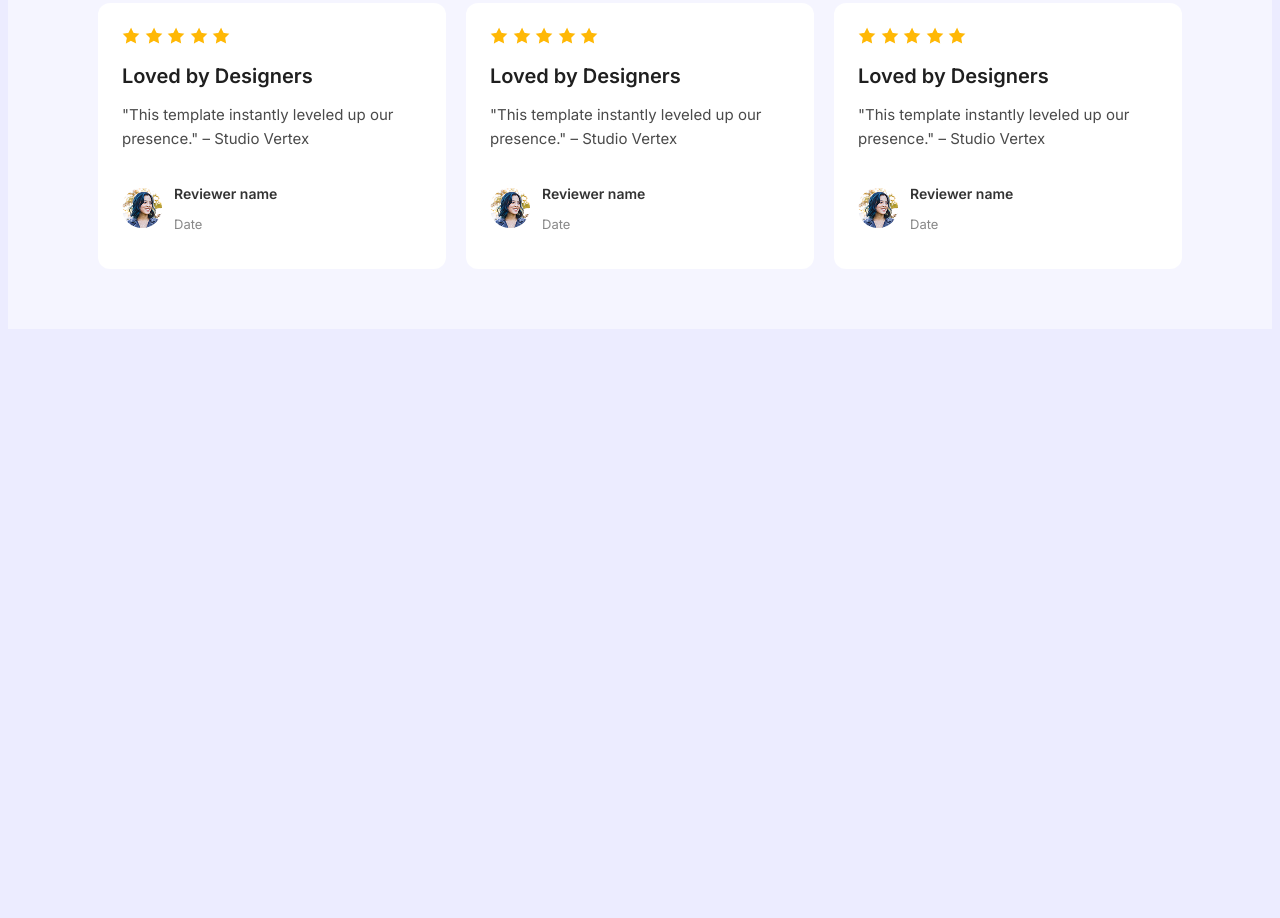
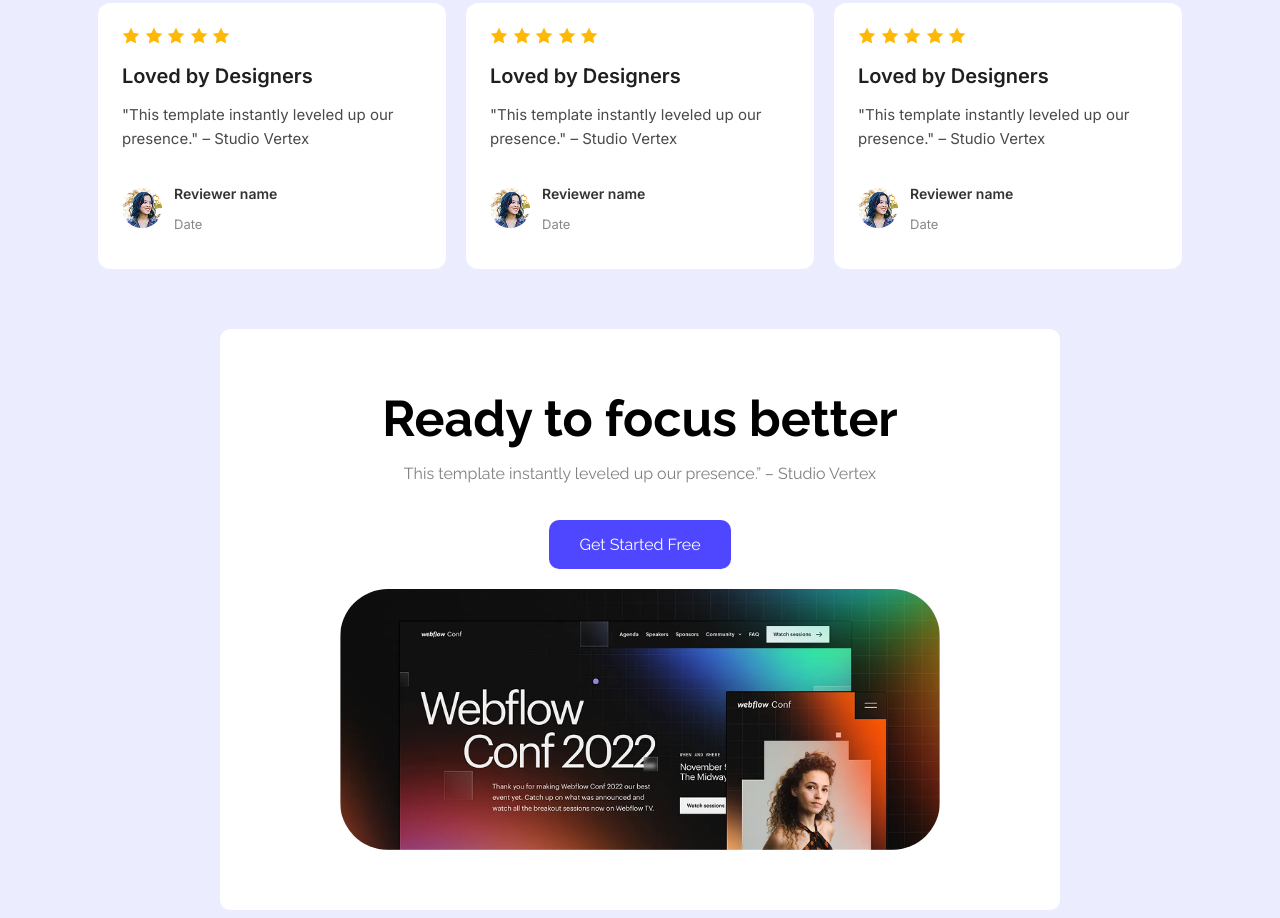
Before and after one commit to iamanowarbd/B12A01-landing-launchpad, a plain HTML site: page index.html in a window 1280 px wide. Shown: the part 1970-2888 px from the top of the page. Before the commit the page ends 2307 px from the top, so only its background shows below. Drawn offline with Linux system fonts and the light colour scheme.

Commit message:
focus section added

```diff
--- a/index.html
+++ b/index.html
@@ -118,6 +118,14 @@
             </div>
         </div>
         </section>
+        <div class="focus">
+            <div class="focus-content">
+            <h2 class="focus-title">Ready to focus better</h2>
+            <p class="sub-title">This template instantly leveled up our presence.” – Studio Vertex</p>
+            <a href="#"><button class="btn-second">Get Started Free</button></a>
+        </div>
+        <img class="image-focus" src="Assets/wc-big.png" alt="">
+        </div>
 
     </main>
     <footer>
--- a/styles/web.css
+++ b/styles/web.css
@@ -31,6 +31,31 @@ body{
     border: none;
     font-size: 16px;
     cursor: pointer;
+    transition: all 0.4s;
+}
+
+.btn-primary:hover{
+    background-color: #0056b3;
+    transform: scale(1.2);
+}
+
+.btn-second{
+    font-family: "Raleway", sans-serif;
+    background-color: #4E47FF;
+    font-weight: 400;
+    color: white;
+    padding: 15px 30px;
+    border-radius: 10px;
+    border: none;
+    font-size: 16px;
+    cursor: pointer;
+    transition: all 0.4s;
+}
+
+.btn-second:hover {
+    background-color: #0056b3;
+    transform: scale(1.2);
+
 }
 
 .title{
@@ -183,7 +208,6 @@ nav{
 
 .review{
     font-family: "Inter", sans-serif;
-    background-color: rgba(255, 255, 255, 0.5);
     padding: 60px 20px;
     text-align: center;
 }
@@ -254,3 +278,44 @@ nav{
   font-size: 13px;
   color: #888;
 }
+
+/* focus */
+
+
+
+.focus {
+    max-width: 800px;
+    margin: 0 auto;
+    padding: 40px 20px;
+    font-family: "Raleway", sans-serif;
+    background-color: white;
+    border-radius: 10px;
+    font-size: 50px;
+    font-weight: 700;
+    text-align: center;
+    display: flex;
+    flex-direction: column;
+    align-items: center;
+}
+
+.focus-title {
+    font-size: 50px;
+    margin-bottom: 10px;
+    margin-top: 20px;
+}
+
+.sub-title {
+    color: rgba(0, 0, 0, 0.5);
+    font-size: 16px;
+    font-weight: normal;
+    margin-bottom: 20px;
+}
+
+.image-focus {
+    width: 100%;
+    max-width: 600px;
+    height: auto;
+    border-radius: 48px;
+    background-repeat: no-repeat;
+    margin: 20px 150px;
+}
```
